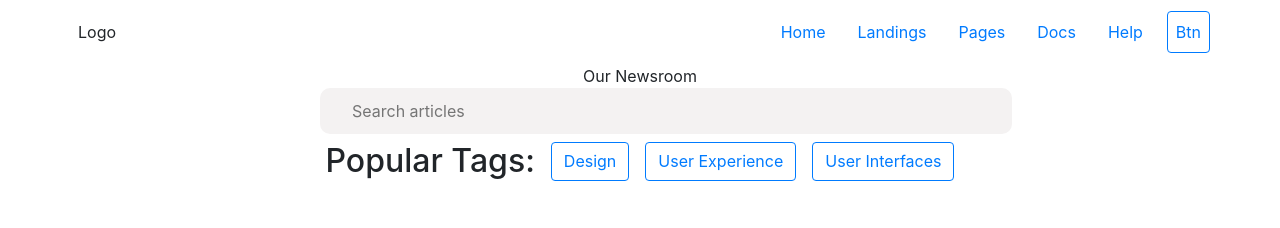
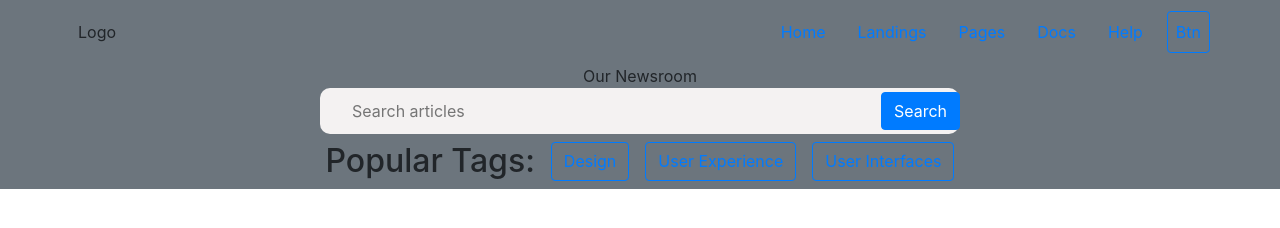
Before and after one commit to Xhoana-B/EHYA-Website2, a website: page index.html in a window 1280 px wide. Drawn offline with nearby package versions, Linux system fonts and the light colour scheme.

Commit message:
Draft for the banner area added

```diff
--- a/index.html
+++ b/index.html
@@ -17,7 +17,7 @@
 </head>
 
 <body>
-    <div class="main-wrapper">
+    <div class="main-wrapper bg-secondary">
         <div class="navigation container d-flex align-items-center">
             <div class="navigation__logo mr-auto p-2">Logo</div>
             <div class="navigation__options p-2">
@@ -48,15 +48,16 @@
             <div class="header__text">Our Newsroom</div>
 
 
-                <form action="#" class="search w-50">
-                    <input type="text" class="search__input" placeholder="Search articles">
-                    <button class="search__button">
-                        <i class="fas fa-search-plus"></i>
-                    </button>
-                </form>
+            <form action="#" class="search w-50 d-flex">
+                <button class="search__button">
+                    <i class="fas fa-search-plus search__icon"></i>
+                </button>
+
+                <input type="text" class="search__input" placeholder="Search articles">
+                <button class="btn btn-primary buttonSearch" type="submit">Search</button>
+            </form>
 
 
-            </div>
             <div class="header__buttonsAndElemenets d-flex justify-content-center">
                 <h2 class="m-2">Popular Tags: </h2>
                 <a class="m-2 btn btn-outline-primary " href="#" role="button">Design</a>
@@ -71,10 +72,12 @@
 
 
 
+</div>
 
 
 
-    </div>
+
+
 
     <!-- Optional JavaScript -->
     <!-- jQuery first, then Popper.js, then Bootstrap JS -->
@@ -87,6 +90,9 @@
     <script src="https://stackpath.bootstrapcdn.com/bootstrap/4.4.1/js/bootstrap.min.js"
         integrity="sha384-wfSDF2E50Y2D1uUdj0O3uMBJnjuUD4Ih7YwaYd1iqfktj0Uod8GCExl3Og8ifwB6"
         crossorigin="anonymous"></script>
+
+
+
 </body>
 
 </html>
--- a/sass/_components.scss
+++ b/sass/_components.scss
@@ -19,11 +19,11 @@
     color: inherit;
     background-color: $color-grey-light-2;
     border: none;
-        padding: .7rem 2rem;
+    padding: 0.7rem 2rem;
     border-radius: 10px;
     width: 100%;
-        transition: all .2s;
-        margin-right: -3.25rem;
+    transition: all 0.2s;
+    margin-right: -4.90rem;
 
     &:focus {
       outline: none;
@@ -31,10 +31,7 @@
       background-color: $color-grey-light-3;
     }
 
-        // &::-webkit-input-placeholder {
-        //     font-weight: 100;
-        //     color: var(--color-grey-light-4);
-        // }
+
   }
 
   &__input:focus + &__button {
@@ -48,10 +45,6 @@
     &:focus {
       outline: none;
     }
-
-        &:active {
-            transform: translateY(2px);
-        }
   }
 
   &__icon {
@@ -59,4 +52,5 @@
     width: 2rem;
     fill: $color-grey-dark-3;
   }
+
 }
```
Also changed, not shown: css/styles.css. Lines whose indentation alone changed are shown as unchanged.
